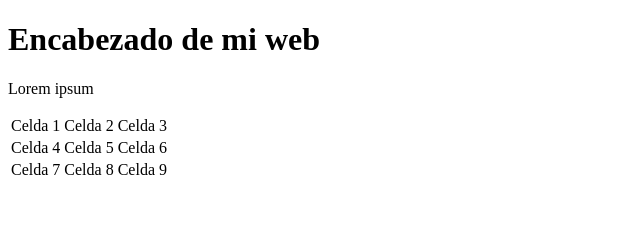
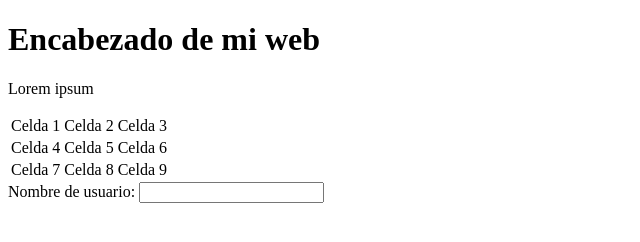
Before and after one commit to vpunzalanc001/mi_repositorio, a plain HTML site: page index.html in a window 1280 px wide. Shown: the whole page, without its empty margins (0-640 px from the left). Drawn offline with Linux system fonts and the light colour scheme.

Commit message:
Primer versión de la rama formulario

```diff
--- a/index.html
+++ b/index.html
@@ -25,5 +25,10 @@
             <td>Celda 9</td>
         </tr>
     </table>
+
+    <form>
+        <label for="name">Nombre de usuario: </label>
+        <input id="name" type="text">
+    </form>
 </body>
 </html>
```
